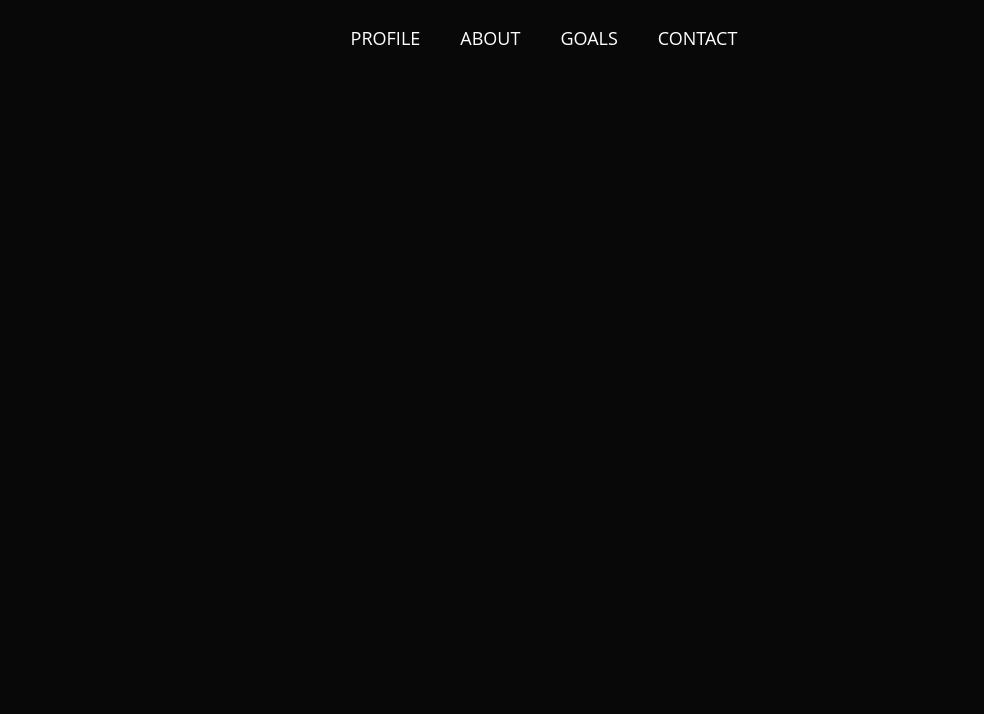
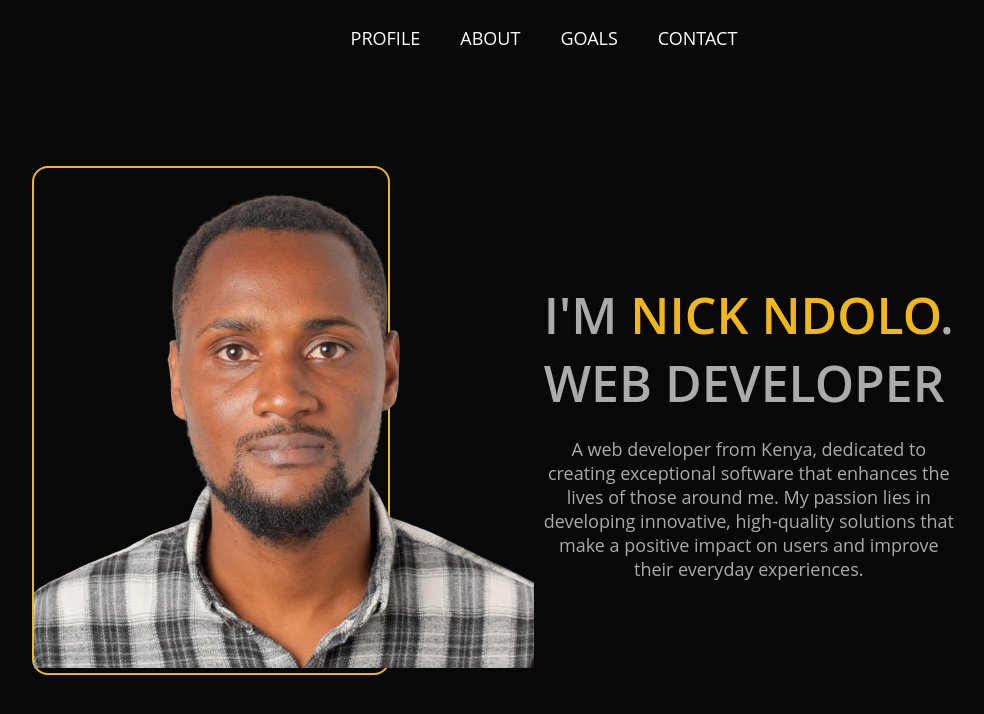
Before and after one commit to nicholasndolo/personal-website, a plain HTML site: page index.html in a window 1280 px wide. Shown: the whole page, without its empty margins (96-1080 px from the left). Drawn offline with Linux system fonts and the light colour scheme.

Commit message:
create profile section

```diff
--- a/index.html
+++ b/index.html
@@ -16,8 +16,27 @@
         <li><a href="#">Contact</a></li>
       </ul>
     </nav>
+  </header>
+  <main>
+    <section id="profile">
+      <div class="container">
+        <div class="row">
+          <div class="image-container">
+            <div class="image-border">
+              <img src="images/profile.png" alt="profile picture" data-testid="slackProfilePicture" width="500" height="500"/>
+            </div>
 
-  </header>
+          </div>
+          <div class="profile-text">
+            <h1>I'm <span data-testid="slackDisplayName">Nick Ndolo</span>.<br>
+            Web Developer</h1>
+            <p>A web developer from Kenya, dedicated to creating exceptional software that enhances the lives of those around me. My passion lies in developing innovative, high-quality solutions that make a positive impact on users and improve their everyday experiences.</p>
+
+          </div>
+        </div>
+      </div>
+    </section>
+  </main>
   <script src="./scripts.js"></script>
 </body>
 </html>
--- a/style.css
+++ b/style.css
@@ -1,3 +1,10 @@
+:root {
+  --border-dark: #333;
+  --border-light: #f3f3f3;
+  --bg-dark: #121212;
+  --bg-light: #ffffff;
+}
+
 *{
   margin: 0;
   padding: 0;
@@ -40,7 +47,7 @@ nav ul li a::after{
   content: '';
   width: 0;
   height: 1px;
-  background: #ff004f;
+  background: #f0b71c;
   position:absolute;
   left: 0;
   bottom: -6px;
@@ -50,3 +57,64 @@ nav ul li a::after{
 nav ul li a:hover::after{
   width: 100%;
 }
+
+#profile{
+  padding: 80px 0;
+  color: #ababab;
+  height: 100vh;
+}
+
+.container{
+  padding: 10px 10%;
+  width: 100;
+}
+
+.row{
+  display: flex;
+  justify-content: space-between;
+  flex-wrap: wrap;
+}
+
+.image-container{
+  width: 35%;
+  position: relative;
+  border-radius: 1rem;
+  border-width: 2px;
+  border-style: solid;
+  border-color: #f0b71c;
+
+}
+
+.profile-text{
+  width: 60%;
+  display: flex;
+  flex-direction: column;
+  align-items: center;
+  justify-content: center;
+  padding: 20px 10px;
+}
+
+.profile-text h1{
+  font-size: 50px;
+  margin-top: 20px;
+  font-weight: 600;
+  text-transform: uppercase;
+
+}
+
+.profile-text h1 span{
+  color: #f0b71c;
+}
+
+.profile-text h2{
+  font-size: 50px;
+  font-weight: 600;
+  margin-top: 10px;
+}
+
+.profile-text p{
+ margin-top: 20px;
+ font-size: large;
+ text-align: center;
+ width: 70%;
+}
```
